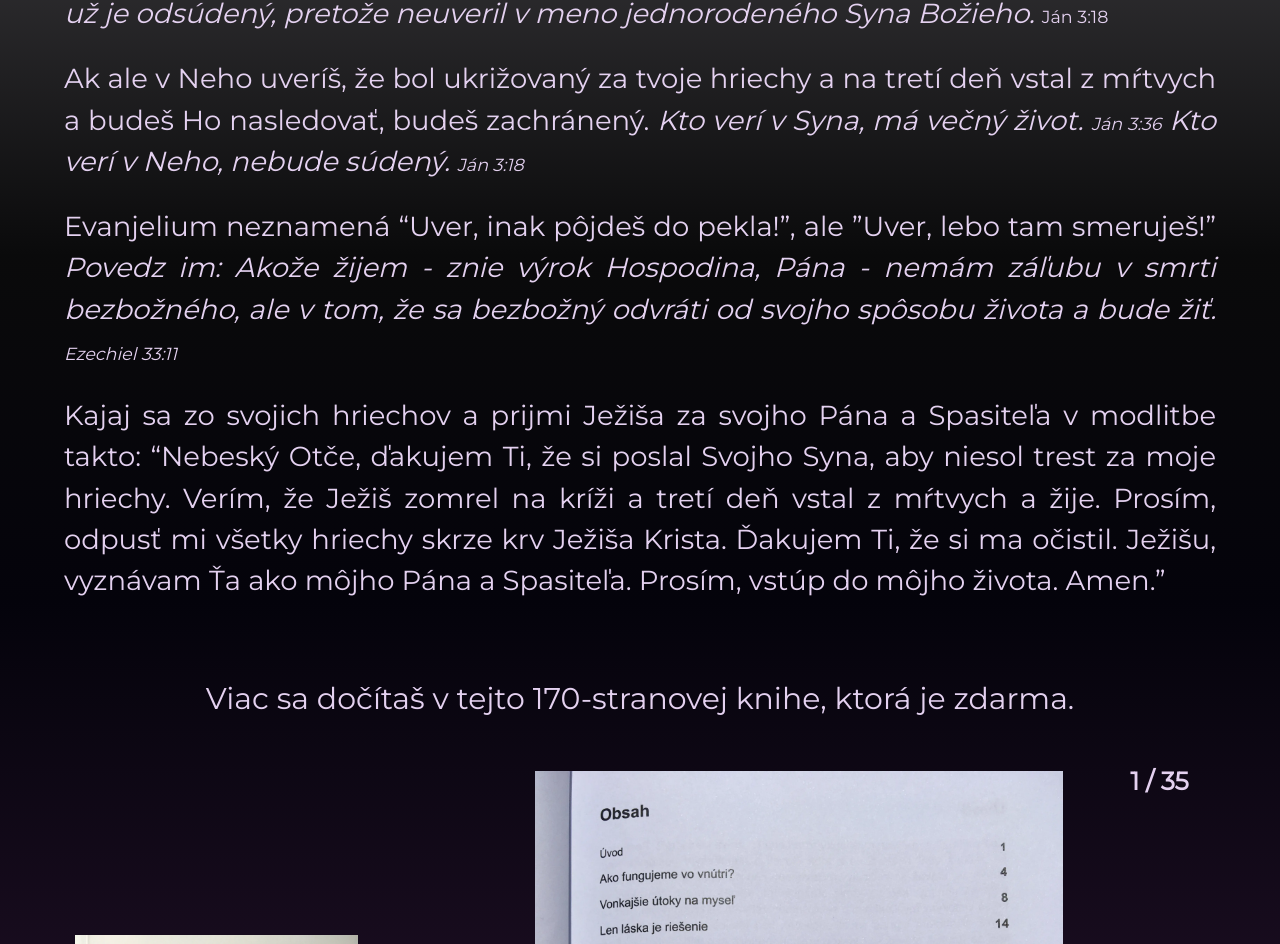
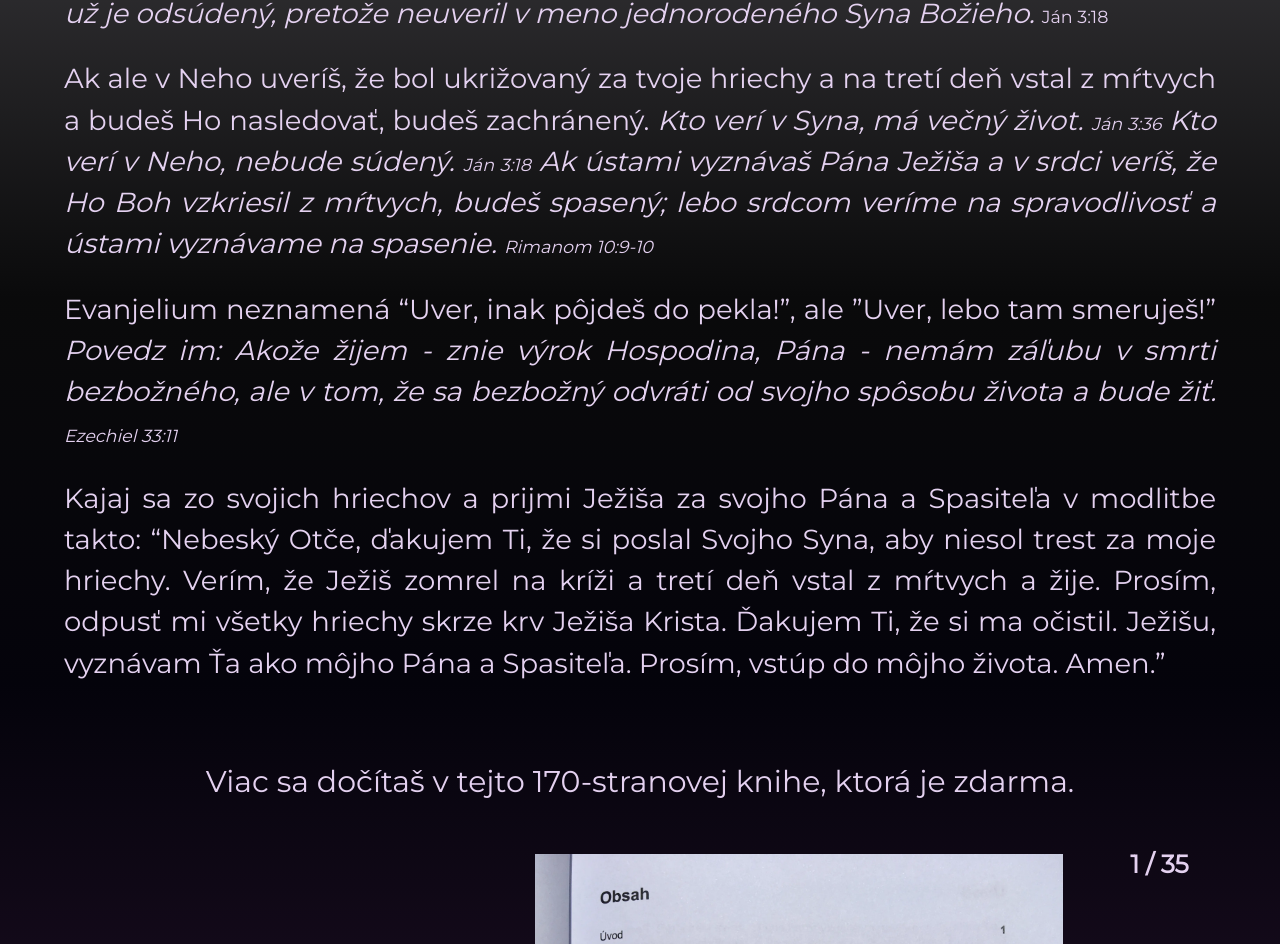
Before and after one commit to pkvarg/cesta-zivota, a React (Vite) app: page / in a window 1280 px wide. Shown: the part 1927-2871 px from the top of the page. Built offline with nearby package versions, Linux system fonts and the light colour scheme; no server answers.

Commit message:
rim 10 update

```diff
--- a/src/sections/Section03.jsx
+++ b/src/sections/Section03.jsx
@@ -27,6 +27,13 @@ const Section03 = () => {
             Kto verí v Syna, má večný život.{' '}
             <span className='text-[17.5px]'>Ján 3:36</span> Kto verí v Neho,
             nebude súdený. <span className='text-[17.5px]'>Ján 3:18</span>
+          </span>
+          <span className='italic'>
+            {' '}
+            Ak ústami vyznávaš Pána Ježiša a v srdci veríš, že Ho Boh vzkriesil
+            z mŕtvych, budeš spasený; lebo srdcom veríme na spravodlivosť a
+            ústami vyznávame na spasenie.{' '}
+            <span className='text-[17.5px]'>Rimanom 10:9-10</span>
           </span>
         </p>
       </div>
```
